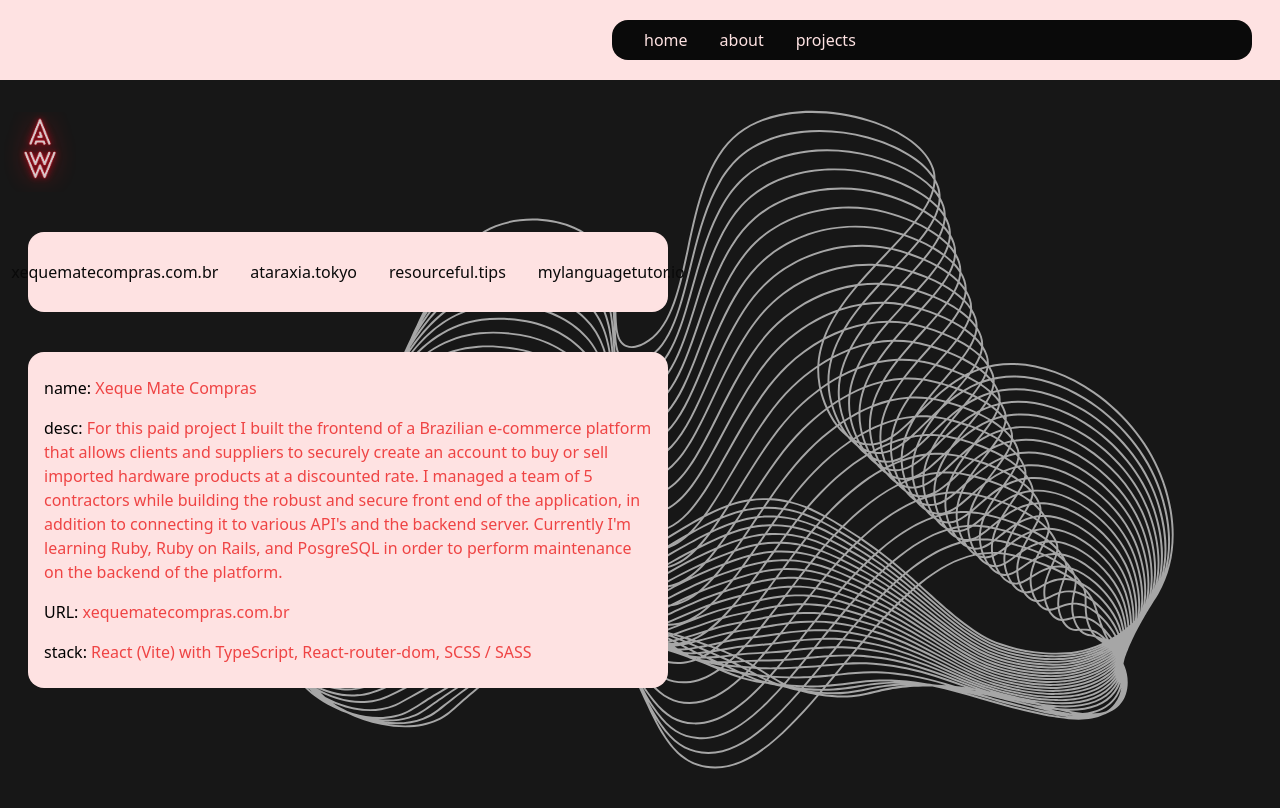
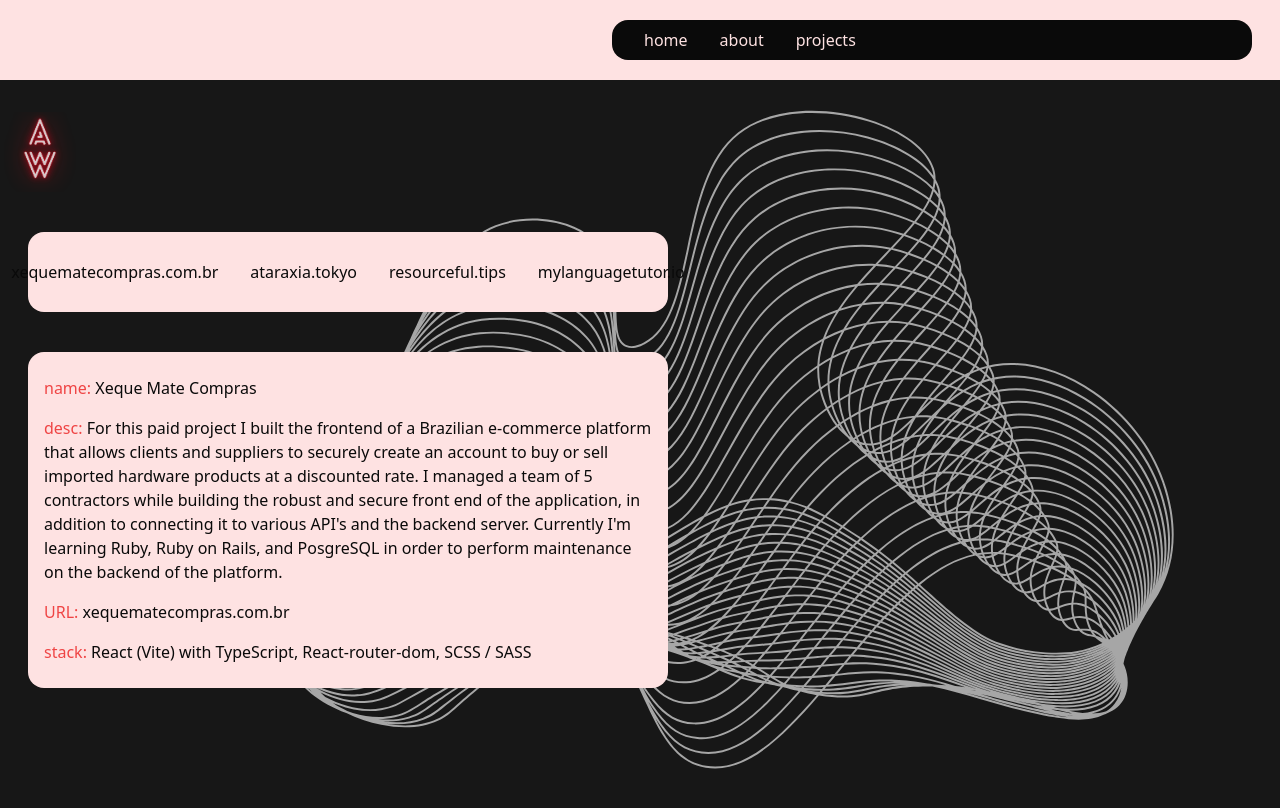
Before and after one commit to austinwisdom/austinwisdom.dev, a React (Vite) app in the folder austinwisdom.dev/: page /projects in a window 1280 px wide. Both pictures are taken after a click on the button "xequematecompras.com.br". Shown: the top 808 px of the page. Built offline with nearby package versions, Linux system fonts and the light colour scheme.

Commit message:
Changed link to target blank.

```diff
--- a/austinwisdom.dev/src/pages/ProjectsPage/ProjectsPage.tsx
+++ b/austinwisdom.dev/src/pages/ProjectsPage/ProjectsPage.tsx
@@ -94,14 +94,14 @@ const ProjectsPage = () => {
                         <div className="bg-red-100 rounded-2xl sm:w-1/2 mx-7 h-full px-4 flex flex-col justify-center content-center p-4 my-10">
                             <ul>
                                 <li className="py-2">
-                                    <h1>name: <span className="text-red-500">{projectModal.projectName}</span></h1>
+                                    <h1 className="text-red-500">name: <span className="text-neutral-950">{projectModal.projectName}</span></h1>
                                 </li>
                                 <li className="py-2">
-                                    <p>desc: <span className="text-red-500">{projectModal.description}</span></p>
+                                    <p className="text-red-500">desc: <span className="text-neutral-950">{projectModal.description}</span></p>
                                 </li>
-                                <li className="py-2">URL: <Link className="text-red-500" to={projectModal.link}>{projectModal.linkTitle}</Link></li>
+                                <li className="py-2 text-red-500">URL: <a target="_blank" className="text-neutral-950 hover:text-red-500" href={projectModal.link}>{projectModal.linkTitle}</a></li>
                                 <li className="py-2">
-                                    <p>stack: <span className="text-red-500">{projectModal.stack}</span></p>
+                                    <p className="text-red-500">stack: <span className="text-neutral-950">{projectModal.stack}</span></p>
                                 </li>
                             </ul>
                         </div>
```
